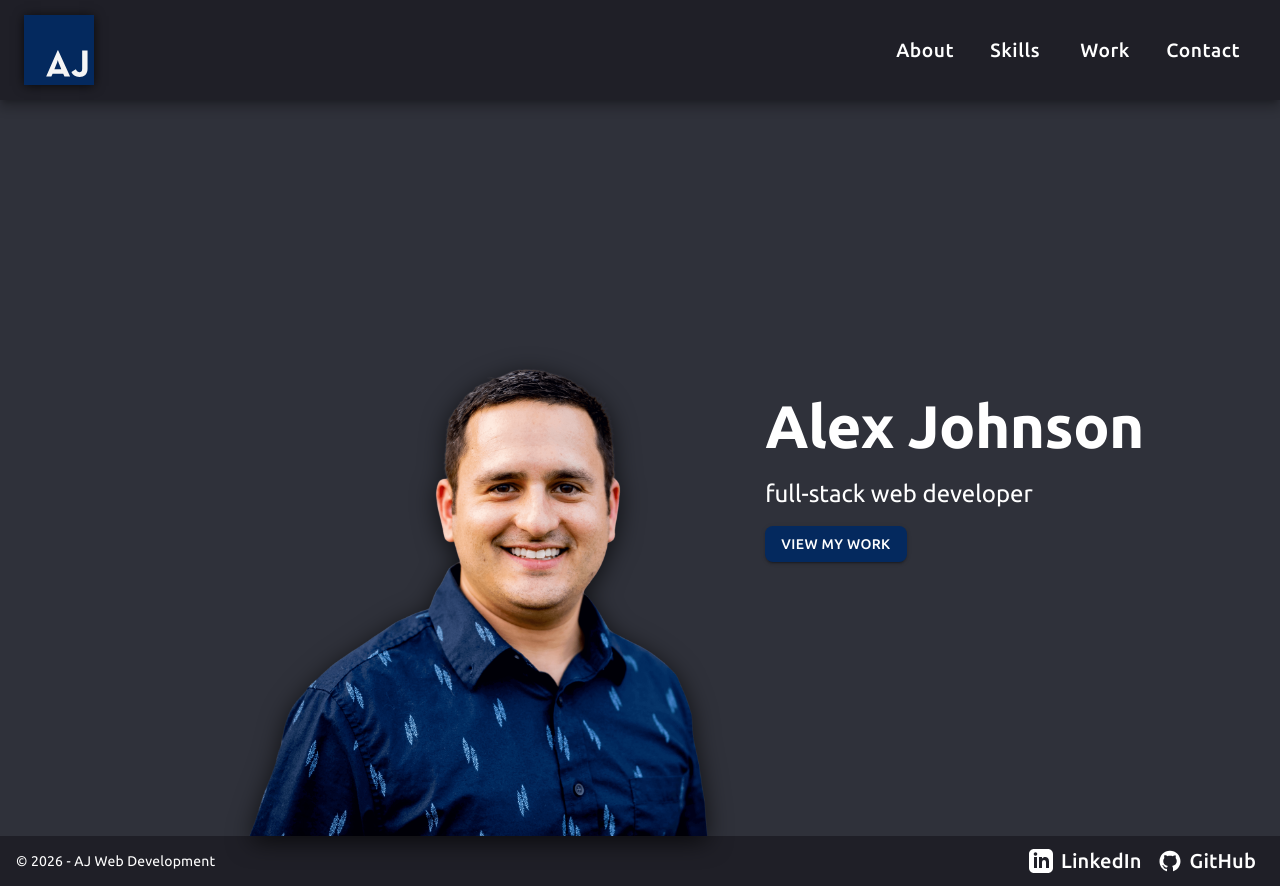
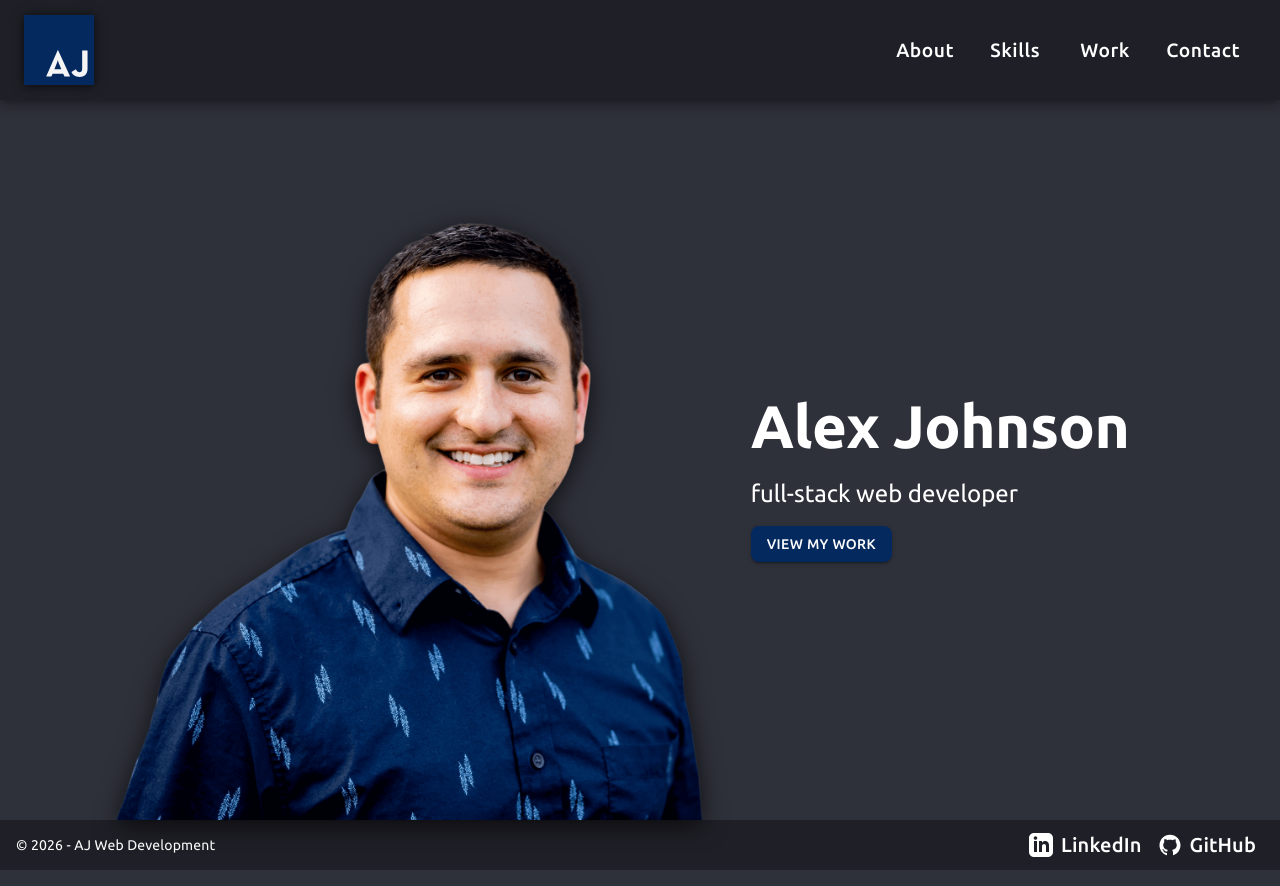
Before and after one commit to johnsonav1992/johnson-portfolio-site-v2, a Next.js app: page / in a window 1280 px wide. Built offline with nearby package versions, Linux system fonts and the light colour scheme; what @mui/material-nextjs would draw is missing.

Commit message:
Implement page structure for About, Contact, Skills, Work, and Project details; update layout with PageWrapper component

```diff
--- a/app/about/page.tsx
+++ b/app/(modules)/about/page.tsx
@@ -14,7 +14,7 @@ import {
 import { Grid } from '@mui/material';
 
 // Assets
-import aboutHeadshot from '../assets/about-page-headshot.jpg';
+import aboutHeadshot from '../../assets/about-page-headshot.jpg';
 
 // Data
 import { aboutText } from '~/data/text';
--- a/app/page.tsx
+++ b/app/(modules)/page.tsx
@@ -13,41 +13,48 @@ import {
 import { Grid } from '@mui/material';
 
 // Assets
-import headshot from './assets/headshot-transparent-bg.png';
+import headshot from '../assets/headshot-transparent-bg.png';
 
 // Theme
 import theme from '~/theme/theme';
 
 export default function Page () {
-    const isMdScreen = useMediaQuery( theme.breakpoints.down( 'md' ) );
+    const isLgScreen = useMediaQuery( theme.breakpoints.down( 'lg' ) );
 
     return (
         <Grid
             container
             component='main'
-            spacing={ 4 }
+            spacing={ 2 }
             sx={ {
                 minHeight: '90vh'
-                , marginTop: '1rem'
+                , paddingX: { xs: '1rem', md: '2rem' }
+                , paddingTop: '2rem'
             } }
         >
             <Grid
                 container
-                justifyContent={ isMdScreen ? 'center' : 'flex-end'}
+                justifyContent={ isLgScreen ? 'center' : 'flex-end'}
                 alignItems='flex-end'
                 flexGrow={ 1 }
-                size={{ xs: 12, md: 7 }}
-                sx={ isMdScreen ? { order: 2 } : undefined }
+                size={{ xs: 12, lg: 7 }}
+                sx={ isLgScreen ? { order: 2 } : undefined }
             >
                 <Box
                     component='img'
                     src={ typeof headshot === 'string' ? headshot : (headshot as any).src }
                     alt="Alex Johnson Headshot"
                     sx={ {
-                        maxWidth: 500
-                        , [ theme.breakpoints.down( 'md' ) ]: {
-                            transform: 'translateX(-5%)'
+                        width: '100%'
+                        , maxWidth: {
+                            xs: '90vw'
+                            , sm: '80vw'
+                            , md: '60vw'
+                            , lg: '50vw'
+                            , xl: '800px'
                         }
+                        , height: 'auto'
+                        , objectFit: 'contain'
                         , filter: 'drop-shadow( 0px 5px 12px rgba(0, 0, 0, 0.7))'
                     } }
                 />
@@ -56,12 +63,12 @@ export default function Page () {
                 container
                 direction='column'
                 justifyContent='center'
-                alignItems={ isMdScreen ? 'center' : undefined }
-                spacing={ 2 }
-                size={{ xs: 12, md: 5 }}
+                alignItems={ isLgScreen ? 'center' : undefined }
+                spacing={{ xs: 0.5, md: 1.5, lg: 2 }}
+                size={{ xs: 12, lg: 5 }}
             >
                 <Grid>
-                    <Typography variant={ isMdScreen ? 'h3' : 'h2'}>
+                    <Typography variant={ isLgScreen ? 'h3' : 'h2'}>
                         Alex Johnson
                     </Typography>
                 </Grid>
--- a/app/components/Contact/ContactForm.tsx
+++ b/app/components/Contact/ContactForm.tsx
@@ -18,7 +18,7 @@ import {
 import { Grid } from '@mui/material';
 
 // Types
-import type { ContactInput } from '~/contact/page';
+import type { ContactInput } from '~/(modules)/contact/page';
 
 // Theme
 import theme from '~/theme/theme';
--- a/app/components/Drawer/SideDrawer.tsx
+++ b/app/components/Drawer/SideDrawer.tsx
@@ -11,7 +11,9 @@ import {
     , ListItemText
     , Typography
     , Box
+    , IconButton
 } from '@mui/material';
+import CloseIcon from '@mui/icons-material/Close';
 
 // Contexts
 import { useSiteContext } from '~/context/context';
@@ -38,15 +40,38 @@ const SideDrawer = () => {
             anchor='right'
             disableBackdropTransition
             sx={ {
-                '& .MuiDrawer-paper': {
+                zIndex: theme.zIndex.drawer + 2
+                , '& .MuiDrawer-paper': {
                     width: 150
-                    , top: theme.mixins.toolbar.minHeight
                     , overflow: 'auto'
                     , height: '100vh'
+                    , backgroundColor: theme.palette.gray.main
+                    , borderRadius: 0
                 }
             } }
         >
-            <Box sx={ { ...theme.mixins.toolbar } }/>
+            <Box
+                sx={ {
+                    display: 'flex'
+                    , justifyContent: 'flex-end'
+                    , alignItems: 'flex-start'
+                    , paddingTop: '0.5rem'
+                    , paddingRight: '0.5rem'
+                    , paddingBottom: '0.5rem'
+                } }
+            >
+                <IconButton
+                    onClick={ () => setDrawerIsOpen( false ) }
+                >
+                    <CloseIcon
+                        sx={{
+                            color: theme.palette.common.white
+                            , width: '2rem'
+                            , height: '2rem'
+                        }}
+                    />
+                </IconButton>
+            </Box>
             <List>
                 { tabs.map( tab =>
                     <ListItemButton
--- a/app/components/Header/Header.tsx
+++ b/app/components/Header/Header.tsx
@@ -10,7 +10,6 @@ import {
     , IconButton
 } from '@mui/material';
 import MenuIcon from '@mui/icons-material/Menu';
-import CloseIcon from '@mui/icons-material/Close';
 import useMediaQuery from '@mui/material/useMediaQuery';
 
 // Components
@@ -47,7 +46,7 @@ const Header = () => {
                     backgroundColor: theme.palette.gray.main
                     , height: 100
                     , justifyContent: 'center'
-                    , position: 'sticky'
+                    , position: 'fixed'
                     , zIndex: theme.zIndex.drawer + 1
                     , borderRadius: 0
                 } }
@@ -82,7 +81,6 @@ const Header = () => {
                         sx={ { ml: 'auto' } }
                         onClick={ toggleDrawer }
                     >
-                        { !drawerIsOpen ?
                         <MenuIcon
                             sx={{
                                 color: ( theme ) => theme.palette.common.white
@@ -90,18 +88,6 @@ const Header = () => {
                                 , height: '3rem'
                             }}
                         />
-                            :
-                            <CloseIcon
-                                sx={{
-                                    color: ( theme ) => theme.palette.common.white
-                                    , width: '3rem'
-                                    , height: '3rem'
-                                    , '&:hover': {
-                                        cursor: 'pointer'
-                                    }
-                                }}
-                            />
-                        }
                     </IconButton>
                     }
                 </Toolbar>
--- /dev/null
+++ b/app/components/PageWrapper/PageWrapper.tsx
@@ -0,0 +1,15 @@
+import { ReactNode } from 'react';
+
+interface PageWrapperProps {
+    children: ReactNode;
+}
+
+const PageWrapper = ({ children }: PageWrapperProps) => {
+    return (
+        <div style={{ paddingTop: '100px' }}>
+            {children}
+        </div>
+    );
+};
+
+export default PageWrapper;
--- a/app/layout.tsx
+++ b/app/layout.tsx
@@ -3,6 +3,7 @@ import type { Metadata, Viewport } from 'next';
 // Components
 import Header from './components/Header/Header';
 import Footer from './components/Footer/Footer';
+import PageWrapper from './components/PageWrapper/PageWrapper';
 import LogRocketScript from './LogRocketScript';
 
 // Contexts
@@ -39,7 +40,9 @@ export default function RootLayout ( {
                 <ThemeRegistry>
                     <ContextProvider>
                         <Header />
-                        {children}
+                        <PageWrapper>
+                            {children}
+                        </PageWrapper>
                         <Footer />
                     </ContextProvider>
                 </ThemeRegistry>
```
Also changed, not shown: app/components/ScrollToTop/ScrollToTop.tsx (added, +16 -0 lines), app/(modules)/contact/page.tsx (renamed from app/contact/page.tsx), app/(modules)/skills/page.tsx (renamed from app/skills/page.tsx), app/(modules)/work/[name]/page.tsx (renamed from app/work/[name]/page.tsx), app/(modules)/work/page.tsx (renamed from app/work/page.tsx). Lines whose indentation alone changed are shown as unchanged.
